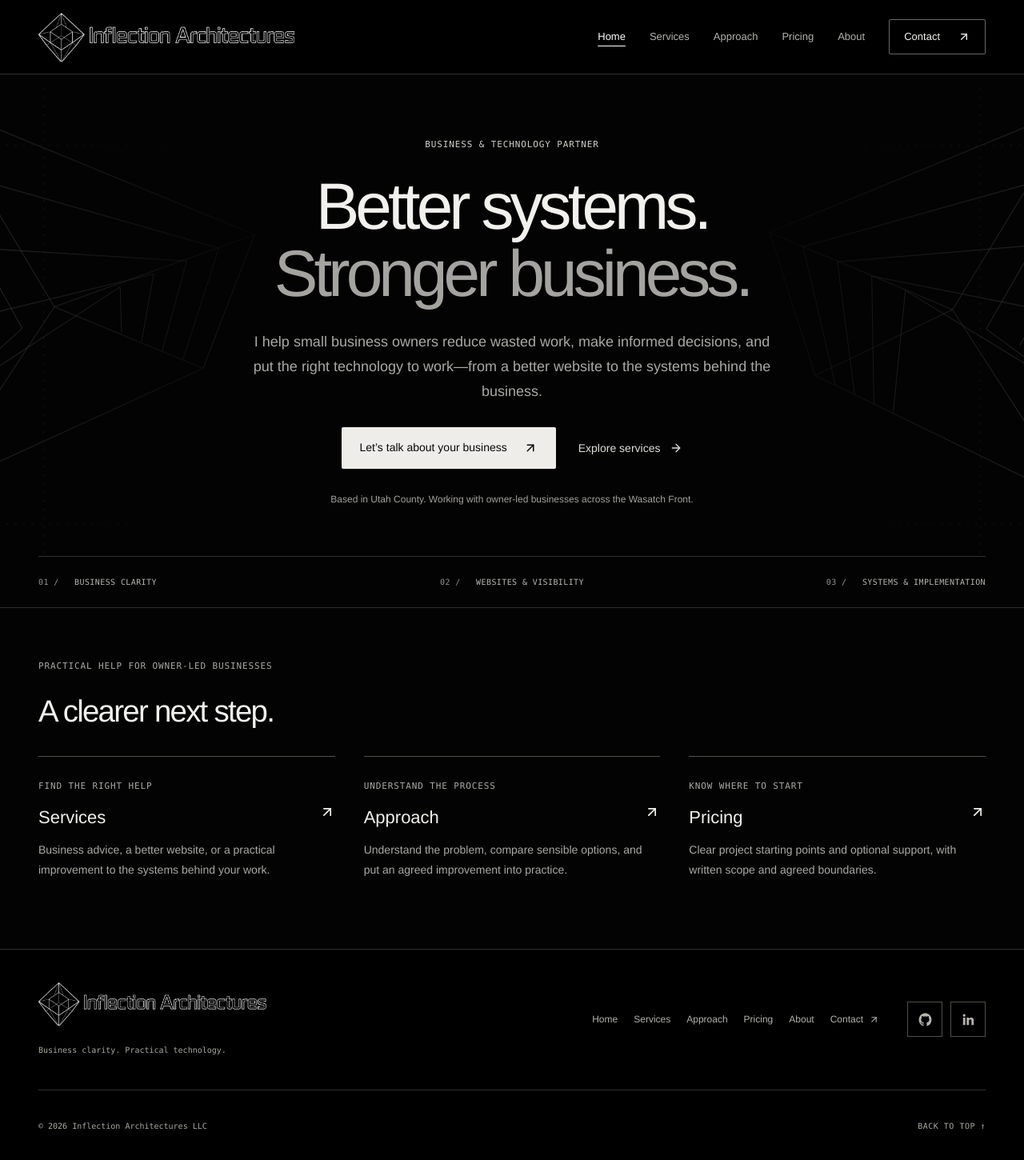
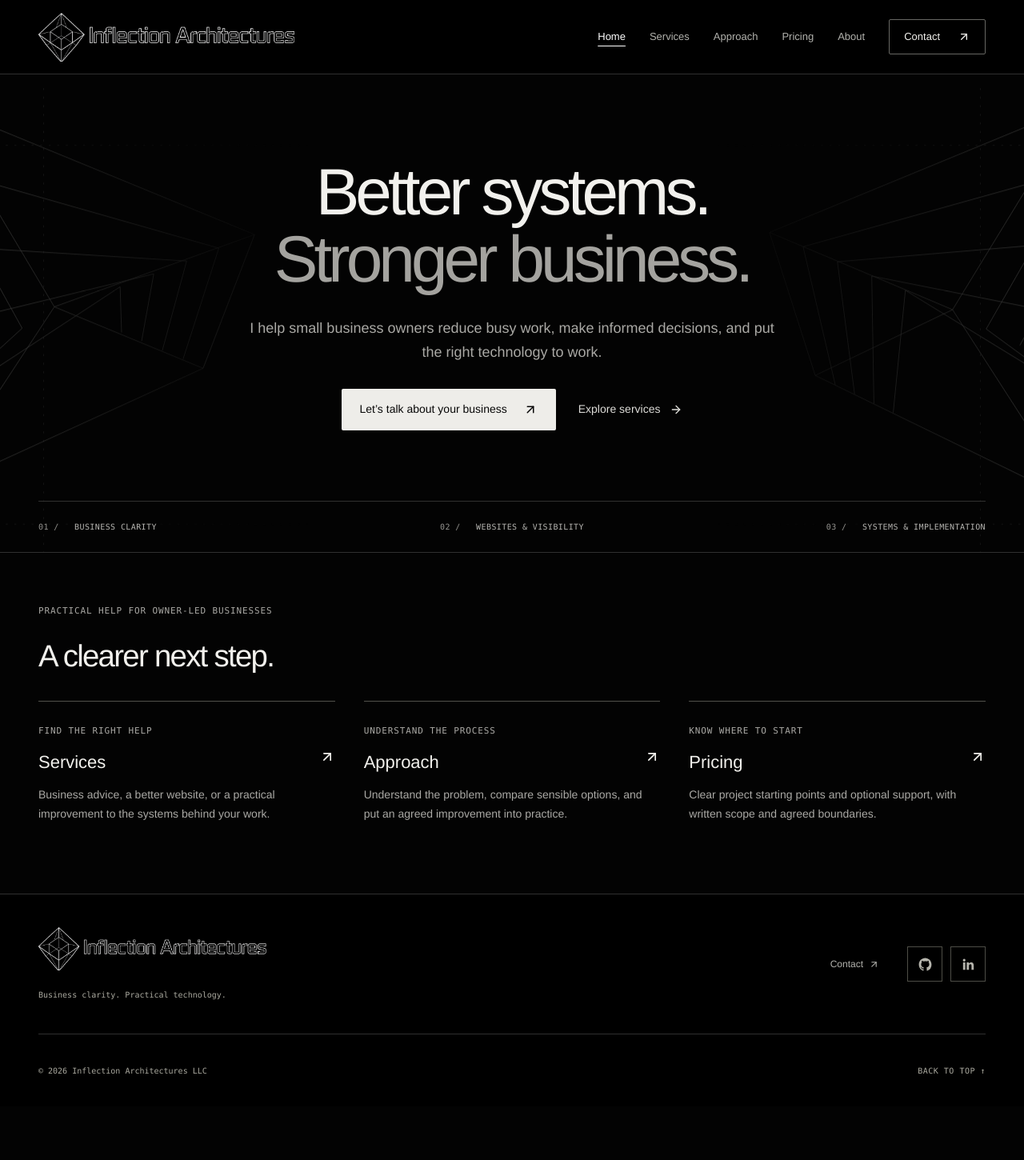
Before and after one commit to Jarom-W/iA, a React (Vite) app in the folder frontend/: page / in a window 1280 px wide. Shown: the top 1450 px of the page at 80% size. After the commit the page ends 1383 px from the top, so only its background shows below. Built offline with nearby package versions, Linux system fonts and the light colour scheme.

Commit message:
Text changes

```diff
--- a/frontend/src/components/Footer.tsx
+++ b/frontend/src/components/Footer.tsx
@@ -9,7 +9,6 @@ export default function Footer() {
       <div className="container footer-main">
         <div><Brand className="footer-brand" /><p>Business clarity. Practical technology.</p></div>
         <nav aria-label="Footer navigation">
-          {navigation.map(link => <a key={link.name} href={link.href}>{link.name}</a>)}
           <a href="/contact/">Contact <ArrowUpRight size={13} aria-hidden="true" /></a>
         </nav>
         <div className="footer-socials" aria-label="Connect with Jarom Wardwell">
--- a/frontend/src/content/pricing.ts
+++ b/frontend/src/content/pricing.ts
@@ -64,7 +64,7 @@ export const pricing = {
     {
       name: "Business Review", amount: 395,
       summary: "A regular review of the measures and decisions that matter.",
-      includes: ["Monthly review of agreed measures and current priorities", "Practical recommendations and follow-up", "Up to two total hours across preparation, meeting, and follow-up"],
+      includes: ["Monthly review of agreed measures and current priorities", "Practical recommendations and follow-up", "Up to 4 total hours across preparation, meeting, and follow-up"],
       note: "The review has an agreed scope. Additional analysis or implementation needs a separate agreement.",
     },
     {
--- a/frontend/src/content/site.ts
+++ b/frontend/src/content/site.ts
@@ -9,7 +9,6 @@ export const business = {
   contactEndpoint: "https://formsubmit.co/ajax/jaromwardwell@gmail.com",
   github: "https://github.com/Jarom-W",
   linkedin: "https://www.linkedin.com/in/jarom-wardwell-9b8121214",
-  localContext: "Based in Utah County. Working with owner-led businesses across the Wasatch Front.",
 };
 
 export const navigation = [
@@ -21,9 +20,8 @@ export const navigation = [
 ];
 
 export const hero = {
-  category: "Business & Technology Partner",
   headline: ["Better systems.", "Stronger business."],
-  description: "I help small business owners reduce wasted work, make informed decisions, and put the right technology to work—from a better website to the systems behind the business.",
+  description: "I help small business owners reduce busy work, make informed decisions, and put the right technology to work.",
   primaryAction: "Let’s talk about your business",
   secondaryAction: "Explore services",
 };
```
